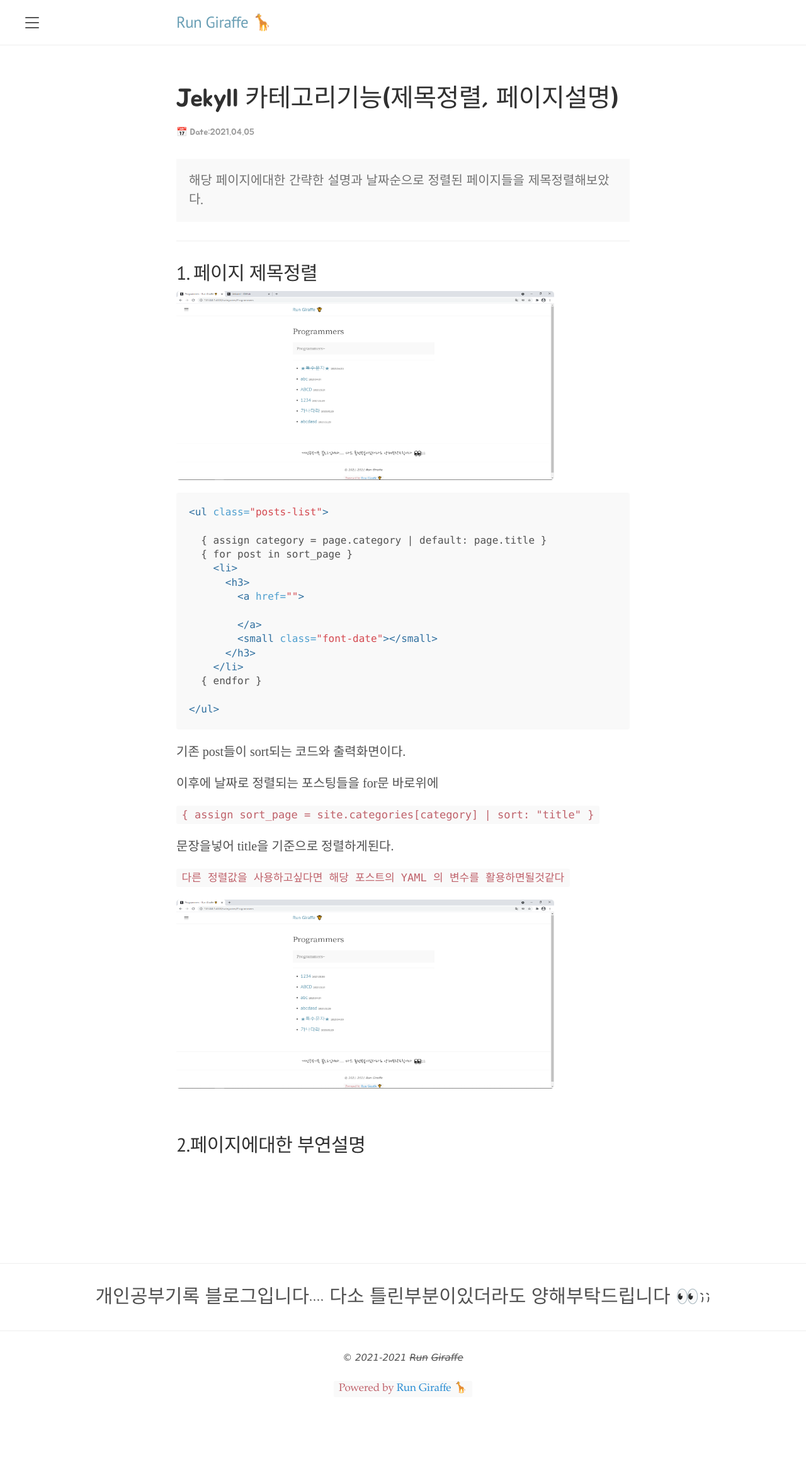
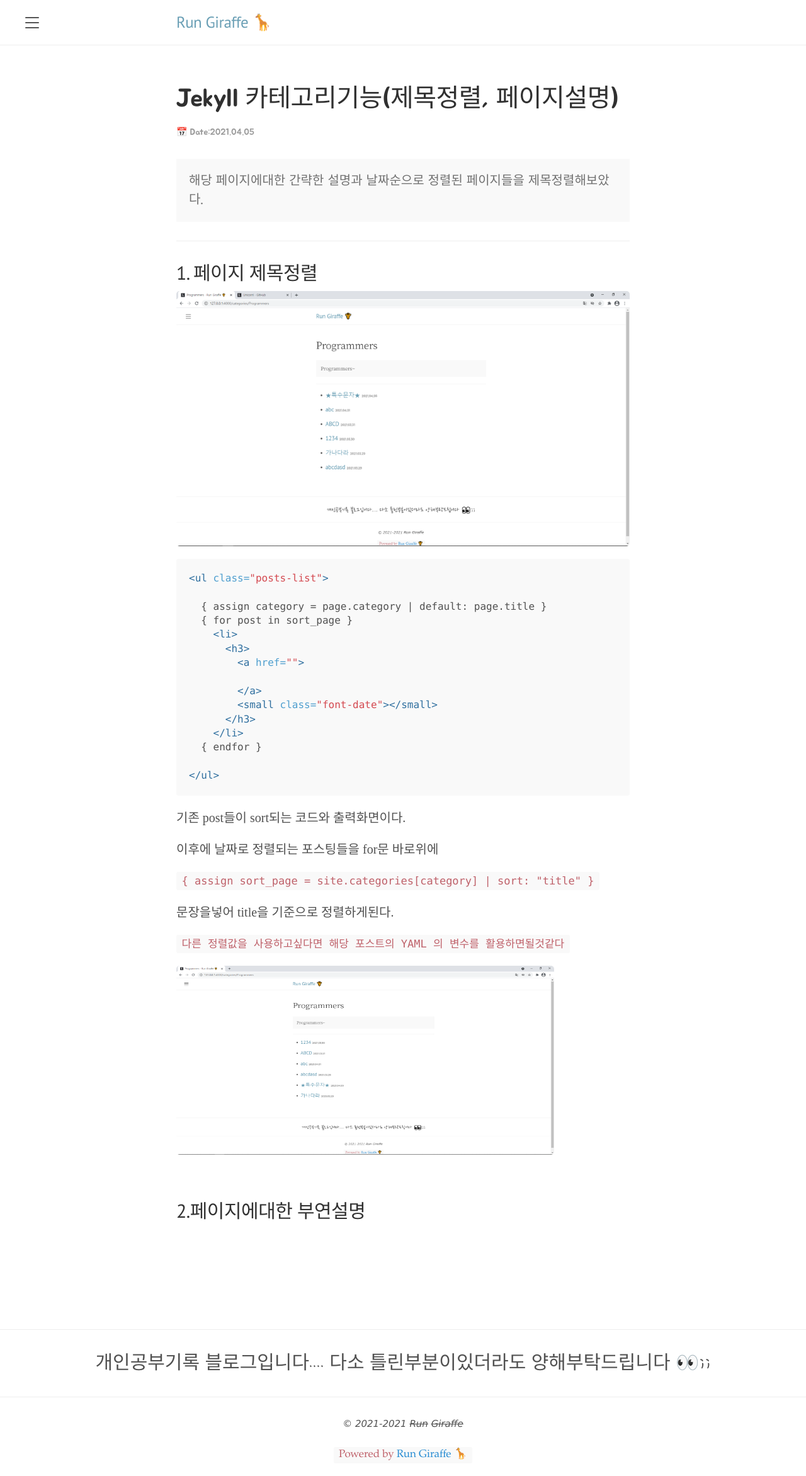
Before and after one commit to froggy0m0/froggy0m0.github.io, a Jekyll site: the page built from _posts/GitHubPage/2021-04-05-jekyll_category_func.md, in a window 1280 px wide. Shown: the whole page at 63% size. Built offline with Jekyll 4.4.1, drawn with Linux system fonts in a browser that asks for light colours; before the commit the page ends 2238 px from its top, so only the background shows below that.

Commit message:
Update 2021-04-05-jekyll_category_func.md

````diff
--- a/_posts/GitHubPage/2021-04-05-jekyll_category_func.md
+++ b/_posts/GitHubPage/2021-04-05-jekyll_category_func.md
@@ -8,7 +8,7 @@ message: 해당 페이지에대한 간략한 설명과 날짜순으로 정렬된
 
 ## 1. 페이지 제목정렬
 
-<img src="https://run-giraffe.github.io/assets/img/GitHubPage/2021-04-05-jekyll_category_func-1.png" width="600" height="300">
+<img src="https://run-giraffe.github.io/assets/img/GitHubPage/2021-04-05-jekyll_category_func-1.png">
 
 ```html
 <ul class="posts-list">
````
